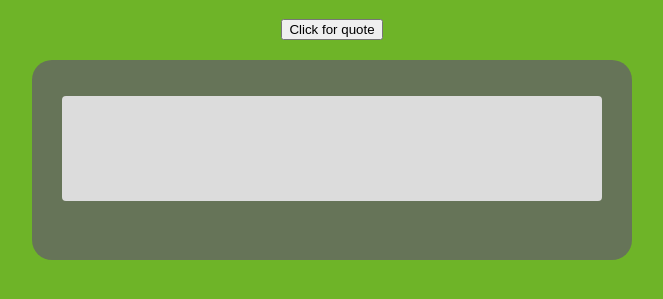
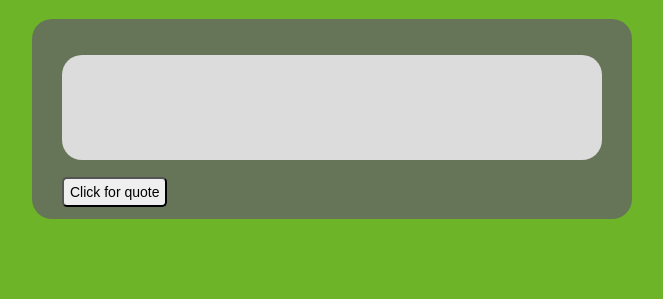
Before and after one commit to JustinCThomas/Random-Quote-Generator-1, a plain HTML site: page index.html in a window 1280 px wide. Shown: the part 61-360 px from the top of the page, without its empty margins (308-971 px from the left). Drawn offline with Linux system fonts and the light colour scheme.

Commit message:
Move Quote Button

```diff
--- a/index.html
+++ b/index.html
@@ -8,9 +8,10 @@
   <body>
     <h1>Random Interesting Quotes</h1>
 
-    <button id="quote-button">Click for quote</button>
+
     <div id="quote-container">
       <div id="quote"></div>
+      <button id="quote-button">Click for quote</button>
       <div id="author"></div>
     </div>
     <script type="text/javascript" src="quote.js"></script>
--- a/sass/styles.scss
+++ b/sass/styles.scss
@@ -16,13 +16,23 @@ body {
 
     #quote {
       background-color: rgb(220, 220, 220);
-      border-radius: 4px;
+      border-radius: 20px;
       width: 90%;
       padding: 10px;
       position: absolute;
       height: 105px;
       top: 18%;
       left: 5%;
+    }
+
+    #quote-button {
+      position: absolute;
+      bottom: 6%;
+      left: 5%;
+      height: 30px;
+      border-radius: 5px;
+      outline: none;
+      font-size: 14px;
     }
 
     #author {
```
Also changed, not shown: css/styles.css, 1 other file.
